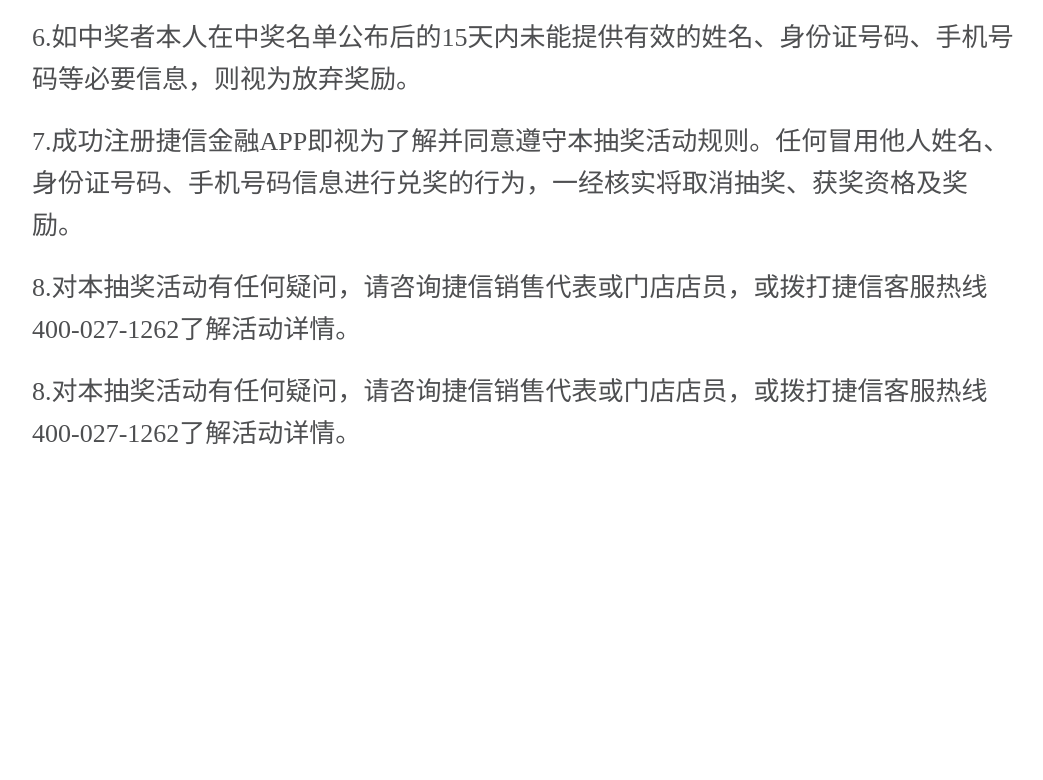
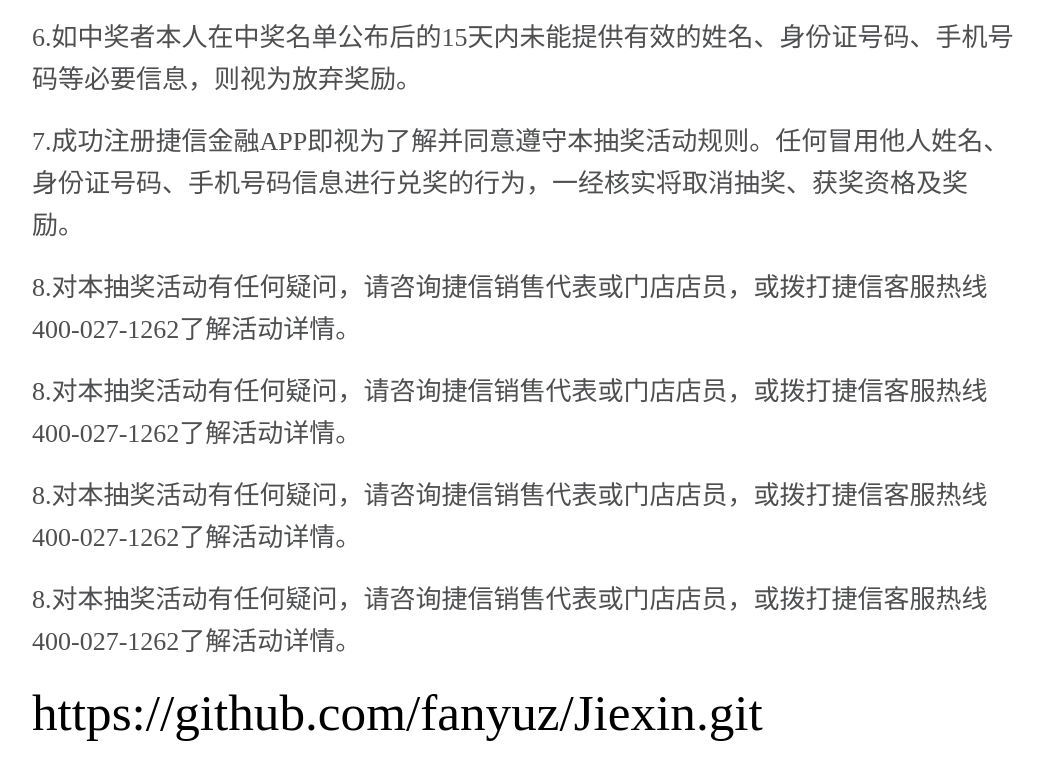
Before and after one commit to fanyuz/Jiexin, a plain HTML site: page index.html in a window 1280 px wide. Shown: the part 2147-2927 px from the top of the page, without its empty margins (117-1160 px from the left). Before the commit the page ends 2662 px from the top, so only its background shows below. Drawn offline with Linux system fonts and the light colour scheme.

Commit message:
捷信跟新 3
Signed-off-by: fanyuz <18635665951@163.com>

```diff
--- a/index.html
+++ b/index.html
@@ -81,6 +81,9 @@
 			<p>7.成功注册捷信金融APP即视为了解并同意遵守本抽奖活动规则。任何冒用他人姓名、身份证号码、手机号码信息进行兑奖的行为，一经核实将取消抽奖、获奖资格及奖励。</p>
 			<p>8.对本抽奖活动有任何疑问，请咨询捷信销售代表或门店店员，或拨打捷信客服热线400-027-1262了解活动详情。</p>
 			<p>8.对本抽奖活动有任何疑问，请咨询捷信销售代表或门店店员，或拨打捷信客服热线400-027-1262了解活动详情。</p>
+			<p>8.对本抽奖活动有任何疑问，请咨询捷信销售代表或门店店员，或拨打捷信客服热线400-027-1262了解活动详情。</p>
+			<p>8.对本抽奖活动有任何疑问，请咨询捷信销售代表或门店店员，或拨打捷信客服热线400-027-1262了解活动详情。</p>
+			https://github.com/fanyuz/Jiexin.git
 
 
 		</div>
```
